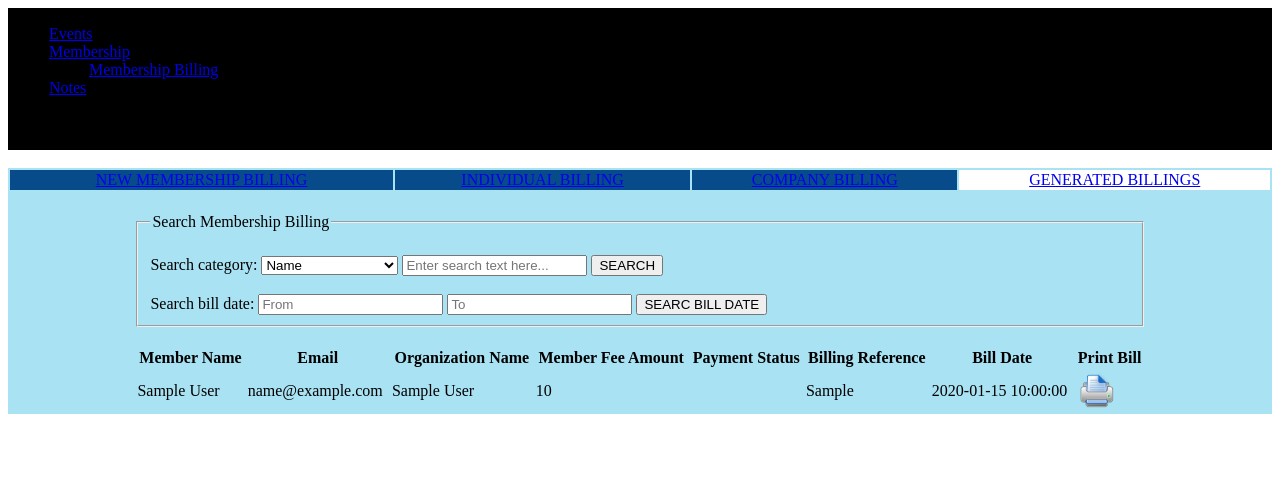
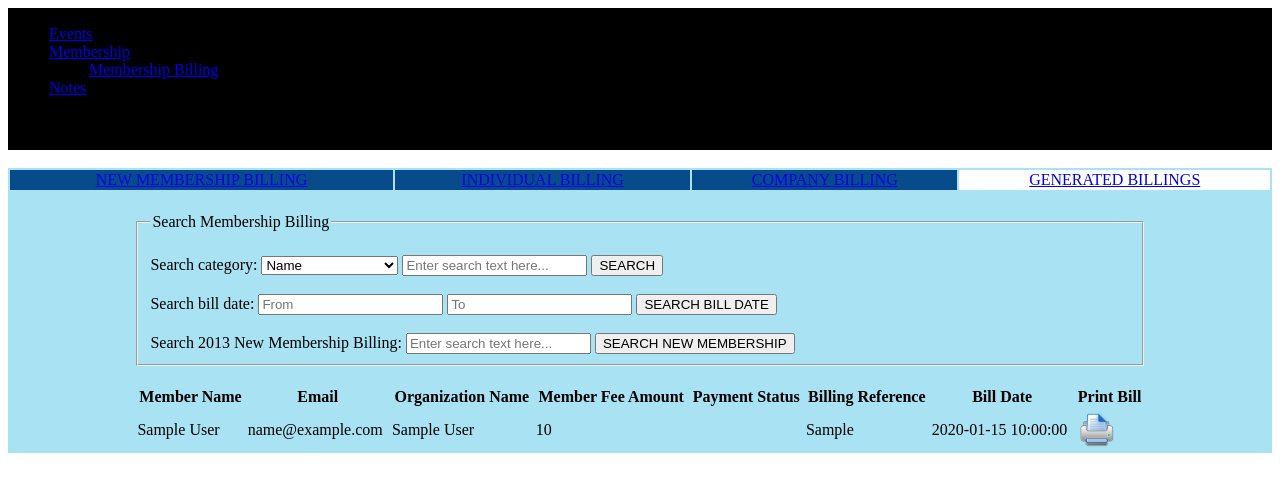
Before and after one commit to mimie/pire, a PHP site: page /membershipBillingView.php in a window 1280 px wide. Shown: the top 492 px of the page. Run offline with PHP 8.4, Linux system fonts and the light colour scheme; tables that the repository leaves empty or names only in its code hold one stand-in row (values such as "Sample post"); some libraries are stand-ins or nearby versions.

Commit message:
added search for the new membership billing

```diff
--- a/membershipBillingView.php
+++ b/membershipBillingView.php
@@ -42,6 +42,8 @@
   $dbh = civicrmConnect();
   $logout = logoutDiv($dbh);
   echo $logout;
+
+  $currentYear = date("Y");
 ?>
     <br>
     <div style="background-color:#A9E2F3;">
@@ -72,7 +74,11 @@
      Search bill date:
      <input type="text" name="startDate" id="datepickerStart" placeholder="From">
      <input type="text" name="endDate" id="datepickerEnd" placeholder="To">
-     <input type="submit" value="SEARC BILL DATE" name="searchDate">
+     <input type="submit" value="SEARCH BILL DATE" name="searchDate">
+     <br><br>
+     Search <?=$currentYear?> New Membership Billing:
+     <input type="text" name="contactName" placeholder="Enter search text here...">
+     <input type="submit" name="searchName" value="SEARCH NEW MEMBERSHIP">
     </fieldset>
    </form>
   </div>
@@ -117,6 +123,14 @@
     echo $displayBillings;
   }
 
+  elseif(isset($_POST["searchName"])){
+   $contactName = $_POST["contactName"];
+   $billings = getNewMembershipBillingByName($dbh,$contactName,$currentYear);
+   $displayBillings = displayMembershipBillings($billings);
+   echo $displayBillings;
+
+  }
+
   else{
      $billings = getAllMembershipBillings($dbh);
      $displayBillings = displayMembershipBillings($billings);
--- a/membership_functions.php
+++ b/membership_functions.php
@@ -838,4 +838,19 @@
   return $result;
 }
 
+function getNewMembershipBillingByName($dbh,$name,$currentYear){
+
+  $sql = $dbh->prepare("SELECT id, member_name, email,organization_name,fee_amount,billing_no,bill_date
+                        FROM billing_membership
+                        WHERE membership_id = '0'
+                        AND member_name LIKE '%$name%'
+                        AND bill_date BETWEEN '$currentYear-01-01 00:00:00' AND '$currentYear-12-31 23:59:59'
+                       ");
+  $sql->execute();
+
+  $result = $sql->fetchAll(PDO::FETCH_ASSOC);
+
+  return $result;
+}
+
 ?>
```
